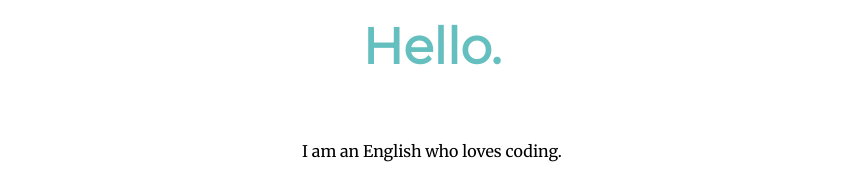
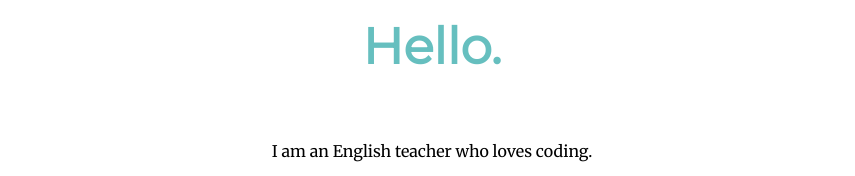
Before and after one commit to Candice0324/My-site, a plain HTML site: page index.html in a window 1280 px wide. Shown: the part 1040-1216 px from the top of the page, without its empty margins (208-1063 px from the left). Drawn offline with Linux system fonts and the light colour scheme.

Commit message:
Update index.html

```diff
--- a/index.html
+++ b/index.html
@@ -27,7 +27,7 @@
       <img class="myimage" src="image\my photo.jpg" alt="my image">
       <h2>Hello.</h2>
       <div class="self-introduction">
-        <p>I am an English who loves coding. </p>
+        <p>I am an English teacher who loves coding. </p>
         <p>Aim to create high-quality courses and student-centered classroom by applying the gamification of learning. Now I am studying in the University of Edinburgh for my master degree in TESOL program. </p>
         <p>I ❤️ sports and video games.</p>
       </div>
```
